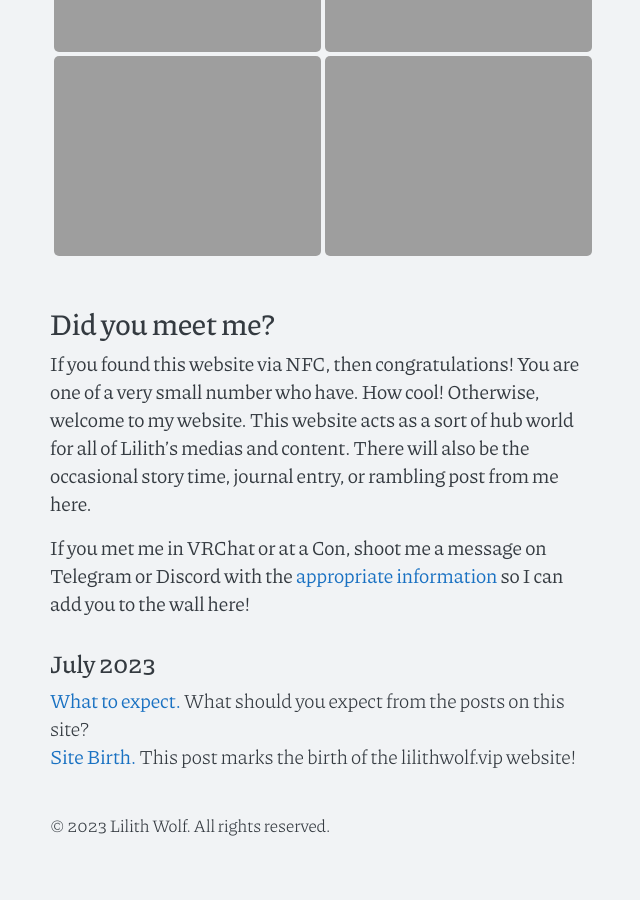
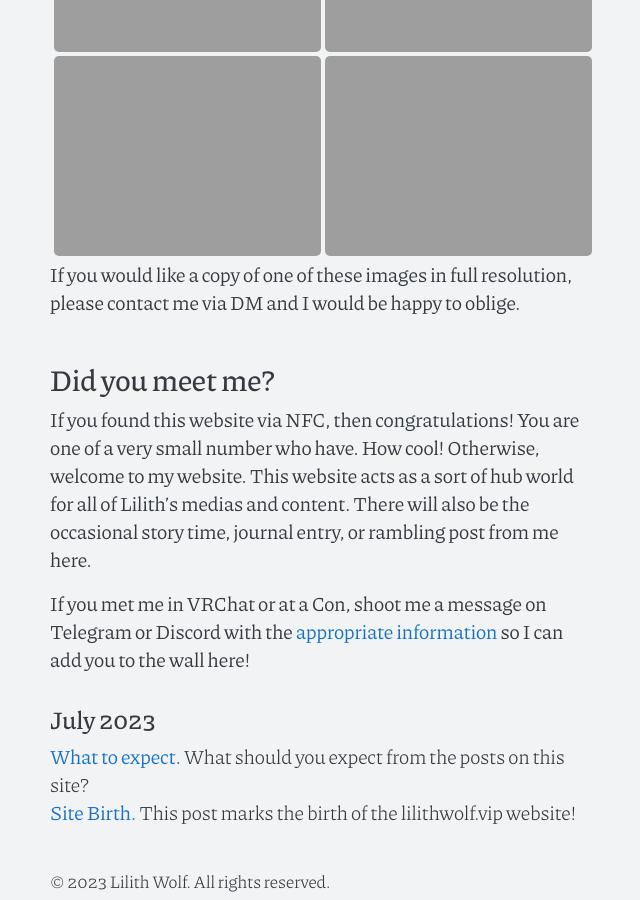
Before and after one commit to lili7h/lili7h.github.io, a Jekyll site: the page built from index.md, in a window 1280 px wide and 900 px high, scrolled down 3050 px. Shown: the whole window, without its empty margins (317-957 px from the left). Built offline with Jekyll 4.4.1, drawn with Linux system fonts in a browser that asks for light colours; before the commit the page ends 3928 px from its top, so only the background shows below that.

Commit message:
minor text addition to gallery

```diff
--- a/index.md
+++ b/index.md
@@ -29,6 +29,8 @@ This website is built using Jekyll, GitHub Pages and the `Cvless` Jekyll templat
 
 {% include gallery.html %}
 
+If you would like a copy of one of these images in full resolution, please contact me via DM and I would be happy to oblige.
+
 # Did you meet me?
 
 If you found this website via NFC, then congratulations! You are one of a very small number who have. How cool!
```
